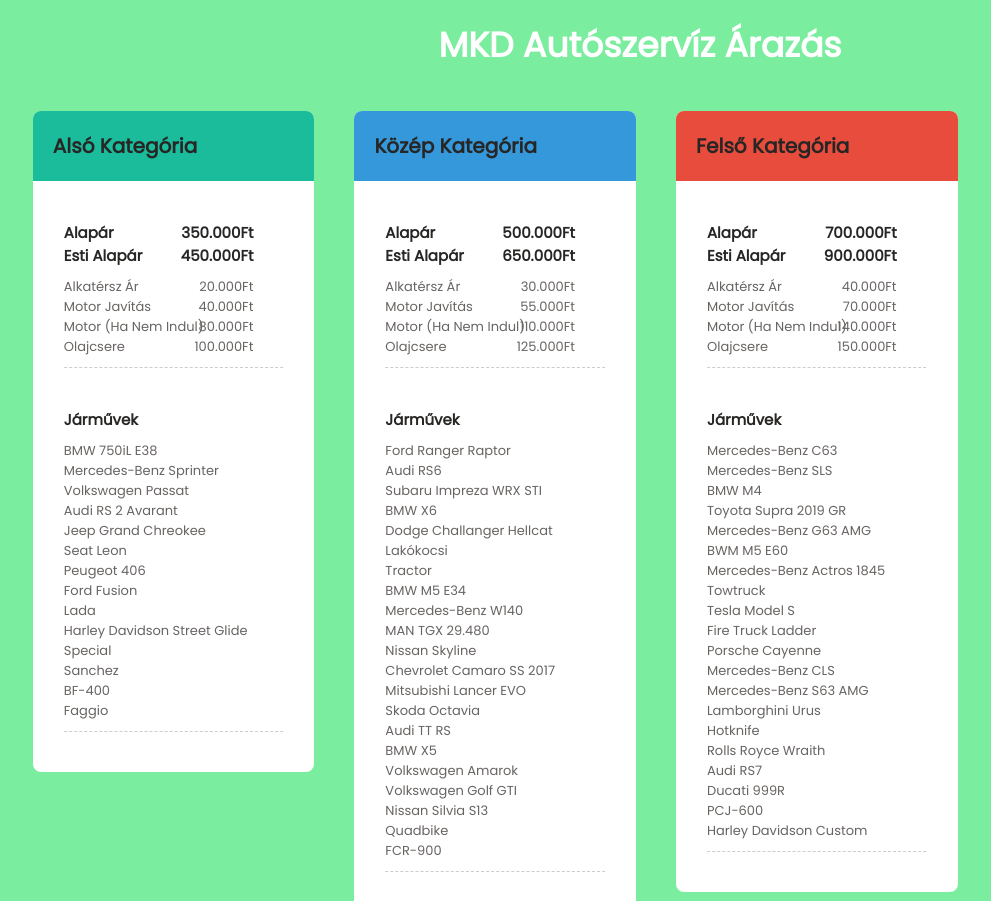
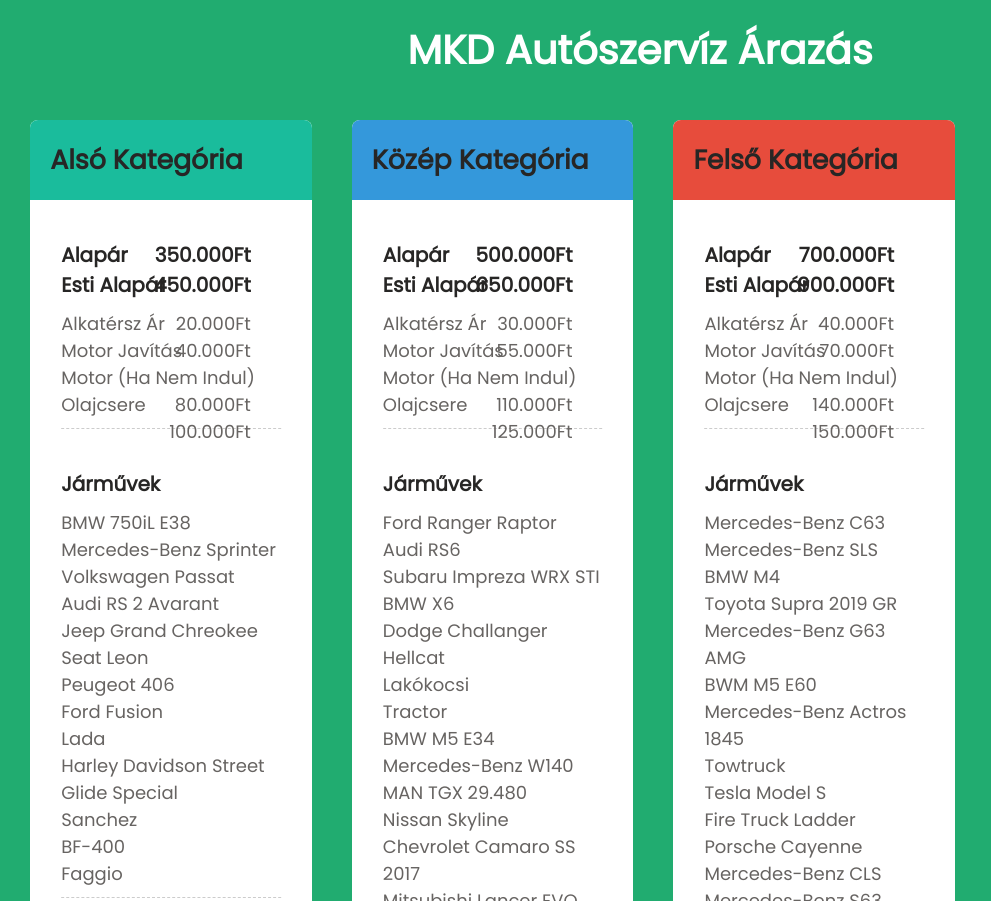
Before and after one commit to laciszmiklosi/laciszmiklosi.github.io, a plain HTML site: page index.html in a window 1280 px wide. Shown: the top 901 px of the page, without its empty margins (0-991 px from the left). Drawn offline with Linux system fonts and the light colour scheme.

Commit message:
Add files via upload

```diff
--- a/style.css
+++ b/style.css
@@ -7,14 +7,14 @@
 }
 
 body {
-  background: #7bed9f;
+  background: #21ac70;
   font-family: 'Poppins', sans-serif;
 }
 
 .big-heading {
   color: #fff;
   text-align: center;
-  font-size: 26pt;
+  font-size: 30pt;
   padding: 20px;
   text-transform: capitalize;
 }
@@ -26,7 +26,7 @@
   display: block;
   float: left;
   position: relative;
-  left: 1%;
+  left: 0.8%;
   margin: 20px;
   border-radius: 8px;
   overflow: hidden;
@@ -50,7 +50,7 @@
   width: 100%;
   padding: 20px;
   text-align: left;
-  font-size: 15pt;
+  font-size: 20pt;
   color: #272625;
   margin-bottom: 40px;
   text-transform: capitalize;
@@ -73,7 +73,7 @@
   right: -30px;
   top: 5px;
   font-weight: lighter;
-  font-size: 9pt;
+  font-size: 15pt;
 }
 .table .block .options {
   display: block;
@@ -81,7 +81,7 @@
   margin: 10px auto;
 }
 .table .block .options li {
-  font-size: 13px;
+  font-size: 18px;
   color: #676462;
   text-transform: capitalize;
 }
@@ -101,7 +101,7 @@
 .table .btn p {
   font-weight: bolder;
   color: #fff;
-  font-size: 10pt;
+  font-size: 15pt;
   text-align: center;
   line-height: 50px;
   font-family: 'Poppins', sans-serif;
@@ -112,7 +112,7 @@
   transition: all 600ms cubic-bezier(1, 0, 0, 1);
 }
 .table .btn span {
-  font-size: 20px;
+  font-size: 25px;
   -webkit-transform: translate(-50%);
   transform: translate(-50%);
   position: relative;
@@ -141,7 +141,7 @@
   text-align: left;
   color: #272625;
   font-weight: 600;
-  font-size: 15px;
+  font-size: 20px;
   text-transform: capitalize;
 }
 
```
